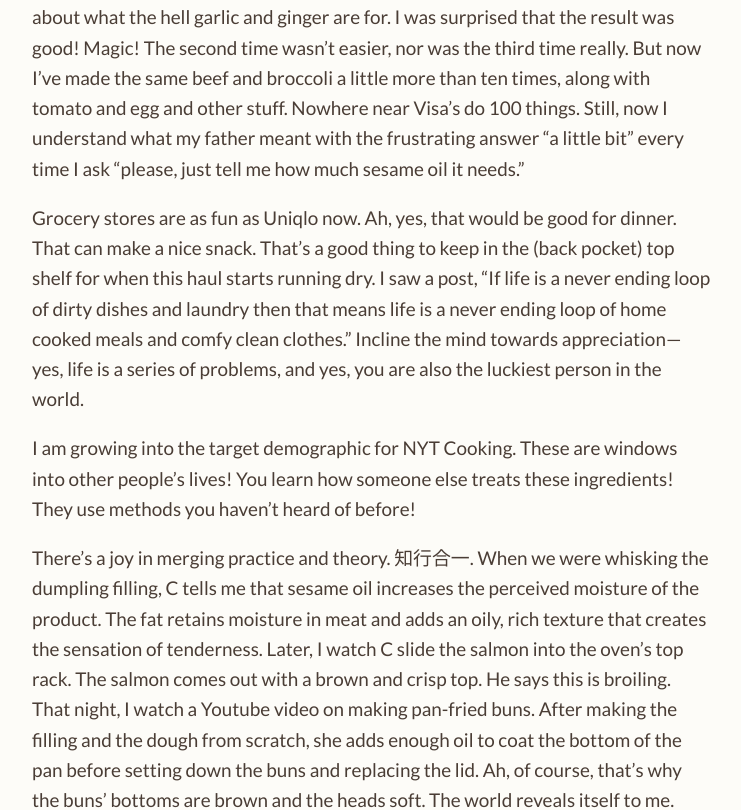
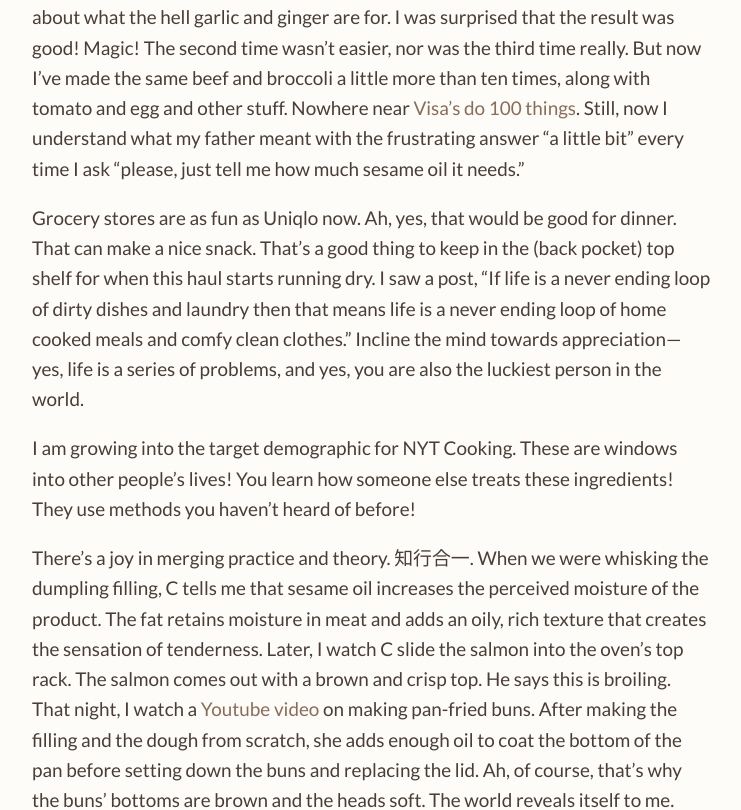
Before and after one commit to hulelan/lelanhu.github.io, a Jekyll site: the page built from _posts/2024-08-25-you-will-understand-when-you-get-older.md, in a window 1280 px wide and 1400 px high, scrolled down 248 px. Shown: the part 376-1186 px from the top of the window, without its empty margins (268-1009 px from the left). Built offline with Jekyll 4.4.1, drawn with Linux system fonts in a browser that asks for light colours; some web fonts are replaced; part of the change alters nothing that is shown; some of the changed text lies outside the part shown.

Commit message:
Add hyperlinks to blog post
- Link to Visa's 'do 100 things' tweet
- Link to Magic Ingredients YouTube channel
- Link to 长安三万里 Wikipedia page
- Link to 'friendship theory of everything' article

🤖 Generated with Claude Code (https://claude.ai/code)

Co-Authored-By: Claude <noreply@anthropic.com>

```diff
--- a/_posts/2024-08-25-you-will-understand-when-you-get-older.md
+++ b/_posts/2024-08-25-you-will-understand-when-you-get-older.md
@@ -7,13 +7,13 @@ categories: [life, culture, cooking]
 
 I was running on a quiet path a few days ago when my phone interrupts me with a buzzing notification. A college friend had requested to follow me on Beli (I would invest in it if I could). They're a good friend, and yet I hadn't thought of them in a while. In that moment, I finally understood why social media exists.
 
-I would use Beli more if I made more money, or if restaurants gave me more joy per $. In the meantime, I've finally graduated "learning to cook." I enrolled myself immediately in "improving as a cook." A few months ago, I added some tablespoons and teaspoons and pounds of sauces and beef and broccoli, moaning all the time about what the hell garlic and ginger are for. I was surprised that the result was good! Magic! The second time wasn't easier, nor was the third time really. But now I've made the same beef and broccoli a little more than ten times, along with tomato and egg and other stuff. Nowhere near Visa's do 100 things. Still, now I understand what my father meant with the frustrating answer "a little bit" every time I ask "please, just tell me how much sesame oil it needs."
+I would use Beli more if I made more money, or if restaurants gave me more joy per $. In the meantime, I've finally graduated "learning to cook." I enrolled myself immediately in "improving as a cook." A few months ago, I added some tablespoons and teaspoons and pounds of sauces and beef and broccoli, moaning all the time about what the hell garlic and ginger are for. I was surprised that the result was good! Magic! The second time wasn't easier, nor was the third time really. But now I've made the same beef and broccoli a little more than ten times, along with tomato and egg and other stuff. Nowhere near [Visa's do 100 things](https://x.com/visakanv/status/1672704570752143360). Still, now I understand what my father meant with the frustrating answer "a little bit" every time I ask "please, just tell me how much sesame oil it needs."
 
 Grocery stores are as fun as Uniqlo now. Ah, yes, that would be good for dinner. That can make a nice snack. That's a good thing to keep in the (back pocket) top shelf for when this haul starts running dry. I saw a post, "If life is a never ending loop of dirty dishes and laundry then that means life is a never ending loop of home cooked meals and comfy clean clothes." Incline the mind towards appreciation—yes, life is a series of problems, and yes, you are also the luckiest person in the world.
 
 I am growing into the target demographic for NYT Cooking. These are windows into other people's lives! You learn how someone else treats these ingredients! They use methods you haven't heard of before!
 
-There's a joy in merging practice and theory. 知行合一. When we were whisking the dumpling filling, C tells me that sesame oil increases the perceived moisture of the product. The fat retains moisture in meat and adds an oily, rich texture that creates the sensation of tenderness. Later, I watch C slide the salmon into the oven's top rack. The salmon comes out with a brown and crisp top. He says this is broiling. That night, I watch a Youtube video on making pan-fried buns. After making the filling and the dough from scratch, she adds enough oil to coat the bottom of the pan before setting down the buns and replacing the lid. Ah, of course, that's why the buns' bottoms are brown and the heads soft. The world reveals itself to me.
+There's a joy in merging practice and theory. 知行合一. When we were whisking the dumpling filling, C tells me that sesame oil increases the perceived moisture of the product. The fat retains moisture in meat and adds an oily, rich texture that creates the sensation of tenderness. Later, I watch C slide the salmon into the oven's top rack. The salmon comes out with a brown and crisp top. He says this is broiling. That night, I watch a [Youtube video](https://www.youtube.com/@MagicIngredients) on making pan-fried buns. After making the filling and the dough from scratch, she adds enough oil to coat the bottom of the pan before setting down the buns and replacing the lid. Ah, of course, that's why the buns' bottoms are brown and the heads soft. The world reveals itself to me.
 
 I also feel my life stretching laterally into new stretches of human experience.
 
@@ -21,7 +21,7 @@ I remember the cultural classes in elementary school. Everyone sits around a tab
 
 There's so much I didn't (and couldn't) appreciate. What does tradition mean? It's not going through the motions of folding a wonton, or doing calligraphy at the NYPL on Thursday. Feel it. The sensation of being in a long lineage of families who sat around a table putting down line after line of dumplings. Some rows are like the terra cotta warriors—varying in detail but largely perfect and identical. Others look like trees ravaged by a fire. A child asks, "What's the correct way to fold this?" The grandfather responds, "Every way is right, but this is ours."
 
-I didn't get poems until I watched an animated movie (《长安三万里》) about two poets, Li Bai and Gao Shi, and their deep and difficult friendship. Their poetry was about their time fighting at the border, watching their country corrupted and in chaos, and their other friends and enemies (friendship theory of everything). You inch closer to their emotional range when you know what they loved and hated. The author is not always dead.
+I didn't get poems until I watched an animated movie ([《长安三万里》](https://zh.wikipedia.org/zh-hans/%E9%95%BF%E5%AE%89%E4%B8%89%E4%B8%87%E9%87%8C)) about two poets, Li Bai and Gao Shi, and their deep and difficult friendship. Their poetry was about their time fighting at the border, watching their country corrupted and in chaos, and their other friends and enemies ([friendship theory of everything](https://www.avabear.xyz/p/the-friendship-theory-of-everything)). You inch closer to their emotional range when you know what they loved and hated. The author is not always dead.
 
 I knew the labels of experiences, before I ever experienced them.
 
```
